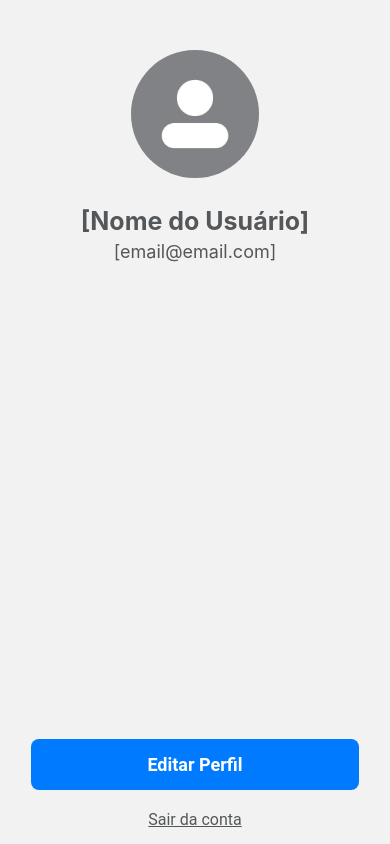
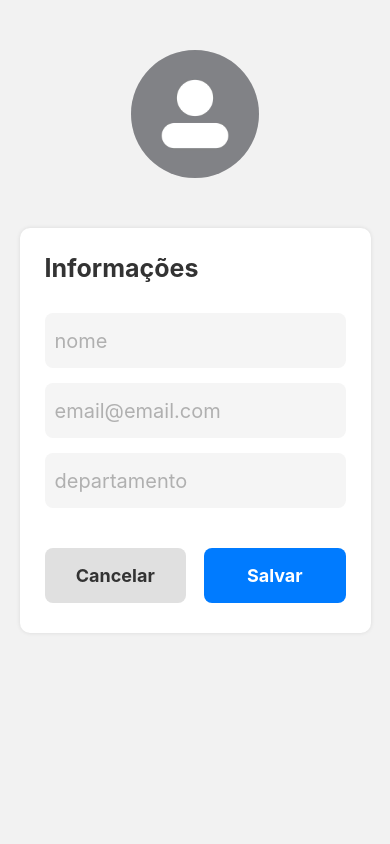
Before and after one commit to CHMFC/GenCin-APP, a React Native app: screen / in a window 390 px wide. Built offline with nearby package versions, Linux system fonts and the light colour scheme.

Commit message:
feature: tela de editar perfil adicionada

```diff
--- a/App.js
+++ b/App.js
@@ -6,9 +6,10 @@ import SeletorCadastro from './src/SeletorCadastro';
 import CadastroAluno from './src/CadastroAluno';
 import CadastroProfessor from './src/CadastroProfessor';
 import Perfil from './src/Perfil';
+import EditarPerfil from './src/EditarPerfil';
 
 export default function App() {
-  const [pagina, setPagina] =  useState(4);
+  const [pagina, setPagina] =  useState(5);
   const [keySessao, setkeySessao] = useState(0);
 
 
@@ -26,6 +27,8 @@ export default function App() {
               <CadastroProfessor></CadastroProfessor>
             ):pagina === 4 ? (
               <Perfil></Perfil>
+            ):pagina === 5 ? (
+              <EditarPerfil></EditarPerfil>
             ):(
               <View/>
             )}
--- /dev/null
+++ b/src/EditarPerfil.js
@@ -0,0 +1,170 @@
+import React from "react";
+import {
+    View,
+    StyleSheet,
+    Text,
+    Image,
+    TextInput,
+    TouchableOpacity,
+} from "react-native";
+
+export default function EditarPerfil() {
+
+    return (
+
+        <View style = {styles.container}>
+
+            {/* Foto do Perfil */}
+            <View style = {styles.viewImagemUsuario}>
+                <Image
+                    source = {require("../assets/DefaultUser.jpg")}
+                    style = {styles.imageImagemUsuario}
+                />
+            </View>
+
+            {/* Campo de Informações */}
+            <View style = {styles.viewInformacoes}>
+
+                {/* Texto: "Informações" */}
+                <Text style = {styles.textInformacoes}>
+                    Informações
+                </Text>
+
+                {/* Campo Nome */}
+                <TextInput
+                    style = {styles.inputCampoDigitacao}
+                    placeholder = "nome"
+                    placeholderTextColor = "rgba(176, 176, 176, 255)"
+                />
+
+                {/* Campo Email */}
+                <TextInput
+                    style = {styles.inputCampoDigitacao}
+                    placeholder = "email@email.com"
+                    keyboardType = "email-address"
+                    placeholderTextColor = "rgba(176, 176, 176, 255)"
+                />
+
+                {/* Campo Departamento */}
+                <TextInput
+                    style = {styles.inputCampoDigitacao}
+                    placeholder = "departamento"
+                    placeholderTextColor = "rgba(176, 176, 176, 255)"
+                />
+
+                {/* Botões */}
+                <View style = {styles.viewBotoes}>
+
+                    {/* Botão Cancelar */}
+                    <TouchableOpacity style = {styles.buttonCancelar}>
+                        <Text style = {styles.textBotaoCancelar}>
+                            Cancelar
+                        </Text>
+                    </TouchableOpacity>
+
+                    {/* Botão Salvar */}
+                    <TouchableOpacity style = {styles.buttonSalvar}>
+                        <Text style = {styles.textBotaoSalvar}>
+                            Salvar
+                        </Text>
+                    </TouchableOpacity>
+
+                </View>
+
+            </View>
+
+        </View>
+
+    );
+
+}
+
+const styles = StyleSheet.create({
+
+    container: {
+        backgroundColor: "rgba(242, 242, 242, 255)",
+        flex: 1,
+        alignItems: "center",
+    },
+
+    viewImagemUsuario: {
+        marginTop: 50,
+        marginBottom: 50,
+    },
+    imageImagemUsuario: {
+        backgroundColor: "rgba(224, 224, 224, 255)",
+        width: 128,
+        height: 128,
+        borderRadius: 64,
+    },
+
+    viewInformacoes: {
+        backgroundColor: "rgba(255, 255, 255, 255)",
+        width: "90%",
+        borderRadius: 10,
+        paddingTop: 25,
+        paddingBottom: 30,
+        paddingHorizontal: 25,
+        shadowColor: "rgba(0, 0, 0, 255)",
+        shadowOpacity: 0.1,
+        shadowRadius: 4,
+        elevation: 2,
+    },
+
+    textInformacoes: {
+        color: "rgba(51, 51, 51, 255)",
+        fontSize: 25,
+        fontWeight: "700",
+        marginBottom: 30,
+    },
+
+    inputCampoDigitacao: {
+        backgroundColor: "rgba(245, 245, 245, 255)",
+        color: "rgba(51, 51, 51, 255)",
+        height: 55,
+        fontSize: 20,
+        borderRadius: 8,
+        paddingHorizontal: 10,
+        marginBottom: 15,
+    },
+
+    viewBotoes: {
+        flexDirection: "row",
+        justifyContent: "space-between",
+        marginTop: 25,
+    },
+
+    buttonCancelar: {
+        backgroundColor: "rgba(224, 224, 224, 255)",
+        alignItems: "center",
+        justifyContent: "center",
+        height: 55,
+        borderRadius: 8,
+        paddingVertical: 12,
+        paddingHorizontal: 20,
+        flex: 1,
+        marginRight: 18,
+    },
+    textBotaoCancelar: {
+        color: "rgba(51, 51, 51, 255)",
+        fontSize: 18,
+        fontWeight: "700",
+    },
+
+    buttonSalvar: {
+        backgroundColor: "rgba(0, 123, 255, 255)",
+        alignItems: "center",
+        justifyContent: "center",
+        height: 55,
+        borderRadius: 8,
+        paddingVertical: 12,
+        paddingHorizontal: 20,
+        flex: 1,
+    },
+    textBotaoSalvar: {
+        color: "rgba(255, 255, 255, 255)",
+        fontSize: 18,
+        fontWeight: "700",
+    },
+
+});
```
